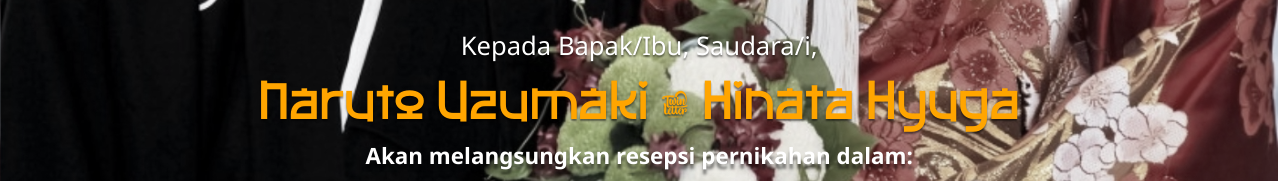
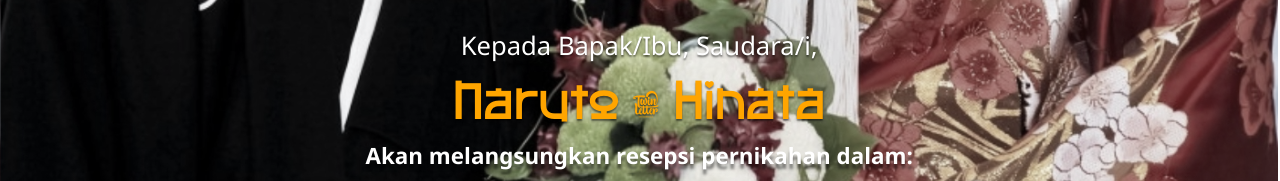
Before and after one commit to adamcahyoningrat29/Naruhina-Wedding, a plain HTML site: page index.html in a window 1280 px wide. Shown: the part 209-390 px from the top of the page. Drawn offline with Linux system fonts and the light colour scheme.

Commit message:
Update index.html

```diff
--- a/index.html
+++ b/index.html
@@ -19,7 +19,7 @@
     <section id="hero" class="hero w-100 h-100 p-3 mx-auto text-center d-flex justify-content-center align-items-center text-white">
         <main>
             <h4>Kepada <span>Bapak/Ibu/Saudara/i,</span></h4>
-            <h1>Naruto Uzumaki & Hinata Hyuga</h1>
+            <h1>Naruto & Hinata </h1>
             <p>Akan melangsungkan resepsi pernikahan dalam:</p>
             <div class="simply-countdown"></div>
             <a href="#home" class="btn btn-lg mt-4" onclick="enableScroll()">Lihat Undangan</a>
```
